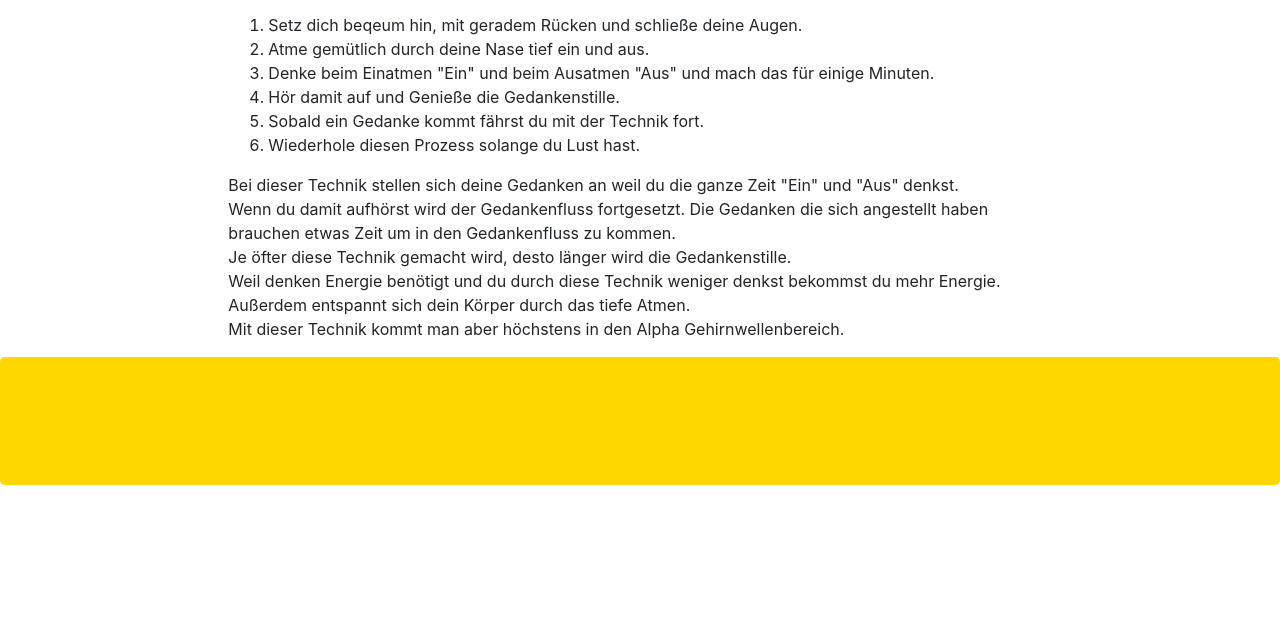
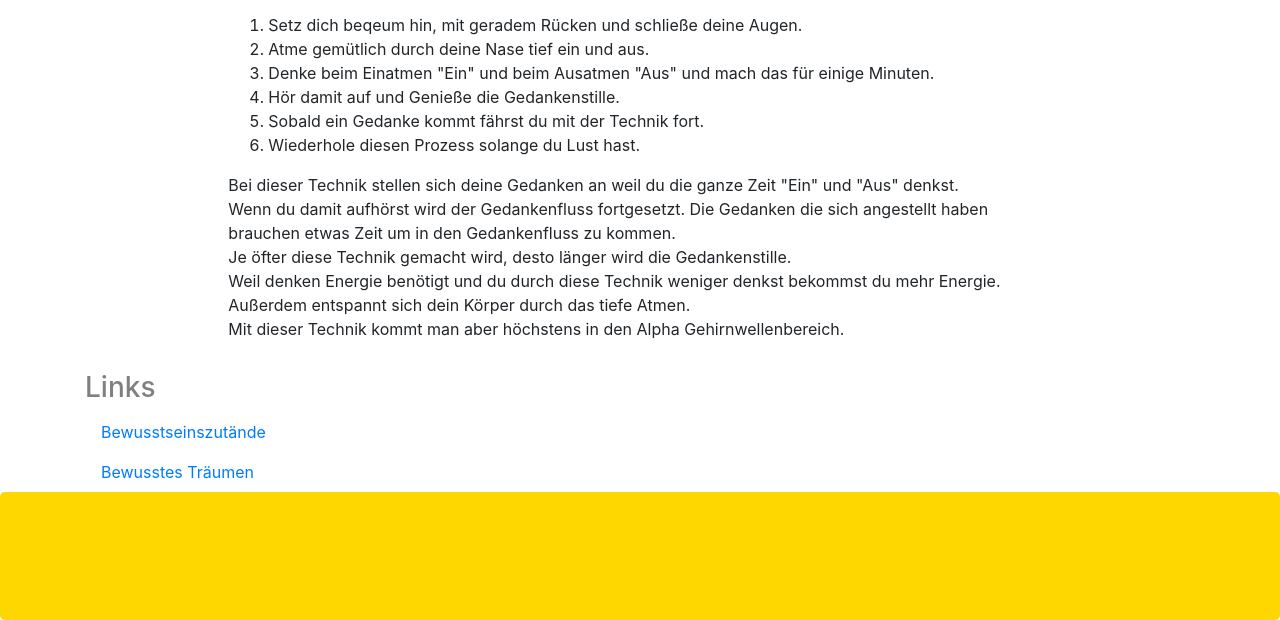
Before and after one commit to mathiask369/mathiask369.github.io, a plain HTML site: page Meditation.html in a window 1280 px wide. Shown: the part 729-1349 px from the top of the page. Before the commit the page ends 1214 px from the top, so only its background shows below. Drawn offline with nearby package versions, Linux system fonts and the light colour scheme.

Commit message:
Update Meditation.html

```diff
--- a/Meditation.html
+++ b/Meditation.html
@@ -47,9 +47,22 @@
          Je öfter diese Technik gemacht wird, desto länger wird die Gedankenstille.<br>
          Weil denken Energie benötigt und du durch diese Technik weniger denkst bekommst du mehr Energie. Außerdem entspannt sich dein Körper durch das tiefe Atmen.<br>
          Mit dieser Technik kommt man aber höchstens in den Alpha Gehirnwellenbereich.</p>
-
       </div>
-
+      <div class="container" style="margin-top:30px">
+        <div class="row">
+          <div class="col-sm-4">
+            <h3>Links</h3>
+            <ul class="nav nav-pills flex-column">
+              <li class="nav-item">
+                <a class="nav-link" href="index.html">Bewusstseinszutände</a>
+              </li>
+              <li class="nav-item">
+                <a class="nav-link" href="Luzides_Traeumen.html">Bewusstes Träumen</a>
+              </li>
+            </ul>
+          </div>
+        </div>
+      </div>
 <div class="jumbotron text-center" style="margin-bottom:0">
 </div>
 
```
